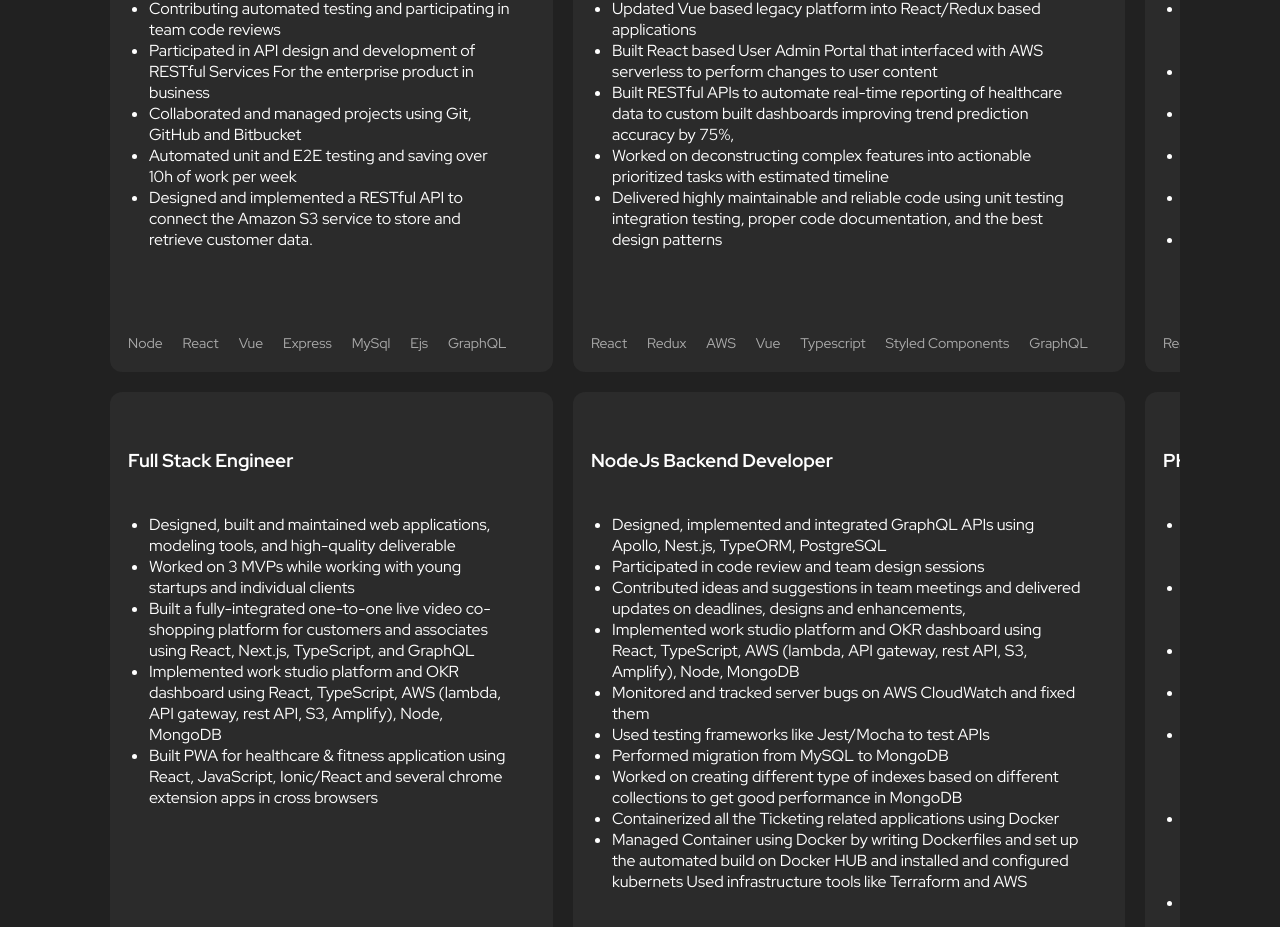
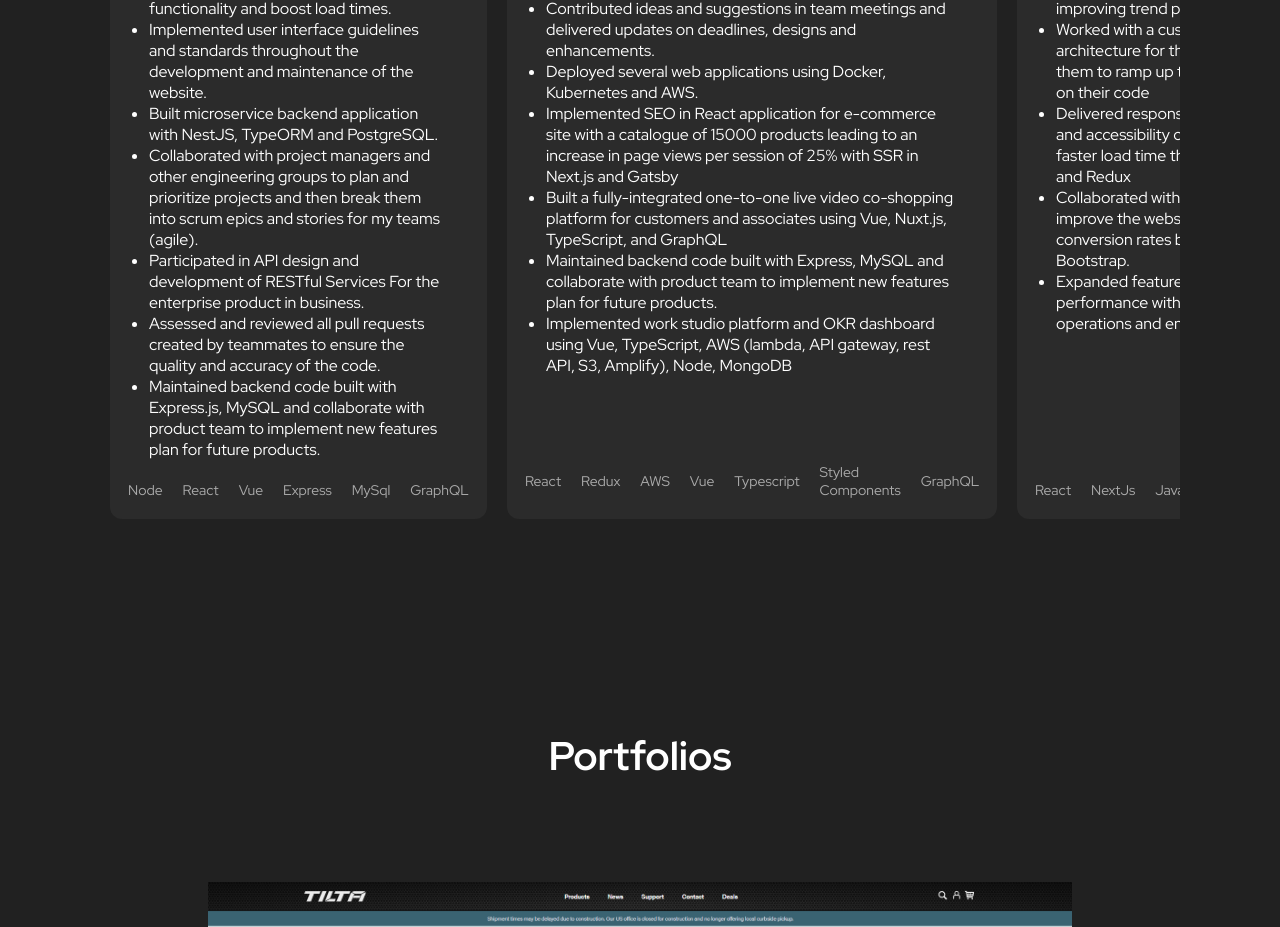
Before and after one commit to meticulousfan/fullstack-portfolio-ca, a React (Create React App) app: page / in a window 1280 px wide. Shown: the part 1870-2797 px from the top of the page. Built offline with nearby package versions, Linux system fonts and the light colour scheme.

Commit message:
update: work experience

```diff
--- a/src/components/Contact/Contact.tsx
+++ b/src/components/Contact/Contact.tsx
@@ -16,10 +16,10 @@ export function Contact() {
       <div className="contacts">
         <div>
           <img src={emailIcon} alt="Email" />
-          <a href="mailto:fayettebetty@gmail.com">fayettebetty@gmail.com</a>
+          <a href="mailto:elithofan@gmail.com">elithofan@gmail.com</a>
         </div>
         <div>
-          <img src={phoneIcon} alt="Email" />
+          <img src={phoneIcon} alt="phone" />
           <a href="tel:+15097792432">(1) 509-7792-432</a>
         </div>
       </div>
--- a/src/components/Experience/Experience.tsx
+++ b/src/components/Experience/Experience.tsx
@@ -35,31 +35,37 @@ export function Experience() {
               </div> */}
             </header>
             <div className="body">
-              <h3>Web development intern</h3>
+              <h3>Full Stack Developer</h3>
               <ul>
                 <li>
-                  Improved the codebase by following software engineering best
-                  practices
+                  Integrated enhancements into web design to improve user
+                  stickiness, smooth functionality and boost load times.
                 </li>
                 <li>
-                  Contributing automated testing and participating in team code
-                  reviews
+                  Implemented user interface guidelines and standards throughout
+                  the development and maintenance of the website.
+                </li>
+                <li>
+                  Built microservice backend application with NestJS, TypeORM
+                  and PostgreSQL.
+                </li>
+                <li>
+                  Collaborated with project managers and other engineering
+                  groups to plan and prioritize projects and then break them
+                  into scrum epics and stories for my teams (agile).
                 </li>
                 <li>
                   Participated in API design and development of RESTful Services
-                  For the enterprise product in business
+                  For the enterprise product in business.
                 </li>
                 <li>
-                  Collaborated and managed projects using Git, GitHub and
-                  Bitbucket
+                  Assessed and reviewed all pull requests created by teammates
+                  to ensure the quality and accuracy of the code.
                 </li>
                 <li>
-                  Automated unit and E2E testing and saving over 10h of work per
-                  week
-                </li>
-                <li>
-                  Designed and implemented a RESTful API to connect the Amazon
-                  S3 service to store and retrieve customer data.
+                  Maintained backend code built with Express.js, MySQL and
+                  collaborate with product team to implement new features plan
+                  for future products.
                 </li>
               </ul>
             </div>
@@ -70,7 +76,6 @@ export function Experience() {
                 <li>Vue</li>
                 <li>Express</li>
                 <li>MySql</li>
-                <li>Ejs</li>
                 <li>GraphQL</li>
               </ul>
             </footer>
@@ -112,33 +117,39 @@ export function Experience() {
               </div> */}
             </header>
             <div className="body">
-              <h3>Full Stack Engineer</h3>
+              <h3>Full Stack Developer</h3>
               <ul>
                 <li>
-                  Worked on building, shipping, and maintaining a single page
-                  application
+                  Built PWA for healthcare & fitness application using Vue,
+                  JavaScript.
                 </li>
                 <li>
-                  Updated Vue based legacy platform into React/Redux based
-                  applications
+                  Contributed ideas and suggestions in team meetings and
+                  delivered updates on deadlines, designs and enhancements.
                 </li>
                 <li>
-                  Built React based User Admin Portal that interfaced with AWS
-                  serverless to perform changes to user content
+                  Deployed several web applications using Docker, Kubernetes and
+                  AWS.
                 </li>
                 <li>
-                  Built RESTful APIs to automate real-time reporting of
-                  healthcare data to custom built dashboards improving trend
-                  prediction accuracy by 75%,
+                  Implemented SEO in React application for e-commerce site with
+                  a catalogue of 15000 products leading to an increase in page
+                  views per session of 25% with SSR in Next.js and Gatsby
                 </li>
                 <li>
-                  Worked on deconstructing complex features into actionable
-                  prioritized tasks with estimated timeline
+                  Built a fully-integrated one-to-one live video co-shopping
+                  platform for customers and associates using Vue, Nuxt.js,
+                  TypeScript, and GraphQL
                 </li>
                 <li>
-                  Delivered highly maintainable and reliable code using unit
-                  testing integration testing, proper code documentation, and
-                  the best design patterns
+                  Maintained backend code built with Express, MySQL and
+                  collaborate with product team to implement new features plan
+                  for future products.
+                </li>
+                <li>
+                  Implemented work studio platform and OKR dashboard using Vue,
+                  TypeScript, AWS (lambda, API gateway, rest API, S3, Amplify),
+                  Node, MongoDB
                 </li>
               </ul>
             </div>
@@ -184,37 +195,32 @@ export function Experience() {
               </div> */}
             </header>
             <div className="body">
-              <h3>Frontend Engineer</h3>
+              <h3>Web developer</h3>
               <ul>
                 <li>
-                  Involved in a real estate project that gives customers the
-                  ability to find perfect apartments
+                  Built RESTful APIs to automate real-time reporting of
+                  healthcare data to custom-built dashboards improving trend
+                  prediction accuracy by 70%
                 </li>
                 <li>
-                  Worked directly with clients to determine pain points in their
-                  jobs and deliver custom solutions to improve their ability to
-                  deliver finished products
+                  Worked with a customer to build a plugin architecture for
+                  their existing software to enable them to ramp up the number
+                  of developers working on their code
                 </li>
                 <li>
-                  Built an application to browse and watch videos using Next.js
-                  and streaming technology
+                  Delivered responsive, cross-browser compatible and
+                  accessibility compliant websites, achieving 17% faster load
+                  time than industry average using React and Redux
                 </li>
                 <li>
-                  Participated in the initial wave of developers learning and
-                  utilizing React and Vue
+                  Collaborated with the UX/UI design teams to improve the
+                  website and applications, increasing conversion rates by 20%
+                  using SASS/SCSS and Bootstrap.
                 </li>
                 <li>
-                  Created a web application which let customers efficiently
-                  browse media and buy them
-                </li>
-                <li>
-                  Collaborated with designers, back-end developers and UX
-                  experts to build, test and improve products
-                </li>
-                <li>
-                  Implemented SSR (server-side rendering) and SSG (static
-                  rendering) on Single Page Applications to increase SEO and
-                  initial page loading speed using Next.js
+                  Expanded features, refined code, and improved performance with
+                  React, producing smoother operations and enhancing user
+                  engagement.
                 </li>
               </ul>
             </div>
@@ -222,245 +228,10 @@ export function Experience() {
               <ul className="tech-list">
                 <li>React</li>
                 <li>NextJs</li>
-                <li>TypeScript</li>
-                <li>SSR</li>
-                <li>GraphQL</li>
+                <li>JavaScript</li>
+                <li>Laravel</li>
+                <li>jQuery</li>
                 <li>Vue/Quasar</li>
-              </ul>
-            </footer>
-          </div>
-        </ScrollAnimation>
-
-        <ScrollAnimation animateIn="flipInX">
-          <div className="project">
-            <header>
-              {/* <svg
-                width="50"
-                xmlns="http://www.w3.org/2000/svg"
-                role="img"
-                viewBox="0 0 24 24"
-                fill="none"
-                stroke="#23ce6b "
-                stroke-width="1"
-                stroke-linecap="round"
-                stroke-linejoin="round"
-              >
-                <title>Folder</title>
-                <path d="M22 19a2 2 0 0 1-2 2H4a2 2 0 0 1-2-2V5a2 2 0 0 1 2-2h5l2 3h9a2 2 0 0 1 2 2z"></path>
-              </svg>
-              <div className="project-links">
-                <a
-                  href="https://joaotulio.vercel.app/"
-                  target="_blank"
-                  rel="noreferrer"
-                >
-                  <img src={externalLinkIcon} alt="Visitar site" />
-                </a>
-              </div> */}
-            </header>
-            <div className="body">
-              <h3>Full Stack Engineer</h3>
-              <ul>
-                <li>
-                  Designed, built and maintained web applications, modeling
-                  tools, and high-quality deliverable
-                </li>
-                <li>
-                  Worked on 3 MVPs while working with young startups and
-                  individual clients
-                </li>
-                <li>
-                  Built a fully-integrated one-to-one live video co-shopping
-                  platform for customers and associates using React, Next.js,
-                  TypeScript, and GraphQL
-                </li>
-                <li>
-                  Implemented work studio platform and OKR dashboard using
-                  React, TypeScript, AWS (lambda, API gateway, rest API, S3,
-                  Amplify), Node, MongoDB
-                </li>
-                <li>
-                  Built PWA for healthcare & fitness application using React,
-                  JavaScript, Ionic/React and several chrome extension apps in
-                  cross browsers
-                </li>
-              </ul>
-            </div>
-            <footer>
-              <ul className="tech-list">
-                <li>React</li>
-                <li>VueJs</li>
-                <li>NestJs</li>
-                <li>GraphQL</li>
-                <li>TypeORM</li>
-                <li>JavaScript</li>
-              </ul>
-            </footer>
-          </div>
-        </ScrollAnimation>
-
-        <ScrollAnimation animateIn="flipInX">
-          <div className="project">
-            <header>
-              {/* <svg
-                width="50"
-                xmlns="http://www.w3.org/2000/svg"
-                role="img"
-                viewBox="0 0 24 24"
-                fill="none"
-                stroke="#23ce6b "
-                stroke-width="1"
-                stroke-linecap="round"
-                stroke-linejoin="round"
-              >
-                <title>Folder</title>
-                <path d="M22 19a2 2 0 0 1-2 2H4a2 2 0 0 1-2-2V5a2 2 0 0 1 2-2h5l2 3h9a2 2 0 0 1 2 2z"></path>
-              </svg>
-              <div className="project-links">
-                <a
-                  href="https://github.com/joaotuliojt/dtmoney-trilha-reactjs"
-                  target="_blank"
-                  rel="noreferrer"
-                >
-                  <img src={githubIcon} alt="Visitar site" />
-                </a>
-              </div> */}
-            </header>
-            <div className="body">
-              <h3>NodeJs Backend Developer</h3>
-              <ul>
-                <li>
-                  Designed, implemented and integrated GraphQL APIs using
-                  Apollo, Nest.js, TypeORM, PostgreSQL
-                </li>
-                <li>Participated in code review and team design sessions</li>
-                <li>
-                  Contributed ideas and suggestions in team meetings and
-                  delivered updates on deadlines, designs and enhancements,
-                </li>
-                <li>
-                  Implemented work studio platform and OKR dashboard using
-                  React, TypeScript, AWS (lambda, API gateway, rest API, S3,
-                  Amplify), Node, MongoDB
-                </li>
-                <li>
-                  Monitored and tracked server bugs on AWS CloudWatch and fixed
-                  them
-                </li>
-                <li>Used testing frameworks like Jest/Mocha to test APIs</li>
-                <li>Performed migration from MySQL to MongoDB</li>
-                <li>
-                  Worked on creating different type of indexes based on
-                  different collections to get good performance in MongoDB
-                </li>
-                <li>
-                  Containerized all the Ticketing related applications using
-                  Docker
-                </li>
-                <li>
-                  Managed Container using Docker by writing Dockerfiles and set
-                  up the automated build on Docker HUB and installed and
-                  configured kubernets Used infrastructure tools like Terraform
-                  and AWS
-                </li>
-              </ul>
-            </div>
-            <footer>
-              <ul className="tech-list">
-                <li>React</li>
-                <li>Vue</li>
-                <li>NodeJs</li>
-                <li>Express</li>
-                <li>Jest/Mocha</li>
-                <li>MySQL/MongoDB</li>
-                <li>Docker</li>
-              </ul>
-            </footer>
-          </div>
-        </ScrollAnimation>
-
-        <ScrollAnimation animateIn="flipInX">
-          <div className="project">
-            <header>
-              {/* <svg
-                width="50"
-                xmlns="http://www.w3.org/2000/svg"
-                role="img"
-                viewBox="0 0 24 24"
-                fill="none"
-                stroke="#23ce6b "
-                stroke-width="1"
-                stroke-linecap="round"
-                stroke-linejoin="round"
-              >
-                <title>Folder</title>
-                <path d="M22 19a2 2 0 0 1-2 2H4a2 2 0 0 1-2-2V5a2 2 0 0 1 2-2h5l2 3h9a2 2 0 0 1 2 2z"></path>
-              </svg>
-              <div className="project-links">
-                <a
-                  href="https://github.com/joaotuliojt/dv-musica-library-page"
-                  target="_blank"
-                  rel="noreferrer"
-                >
-                  <img src={githubIcon} alt="Visitar site" />
-                </a>
-                <a
-                  href="https://joaotuliojt.github.io/dv-musica-library-page/"
-                  target="_blank"
-                  rel="noreferrer"
-                >
-                  <img src={externalLinkIcon} alt="Visitar site" />
-                </a>
-              </div> */}
-            </header>
-            <div className="body">
-              <h3>PHP/Laravel Developer</h3>
-              <ul>
-                <li>
-                  Developed an internal web-based PHP ERP system using Laravel
-                  MVC framework to manage all the internal business aspects
-                </li>
-                <li>
-                  Built PHP applications to meet product requirements and
-                  satisfy use cases using MVC architecture, Laravel Framework
-                  and Drupal CMS
-                </li>
-                <li>
-                  Developed user interface using PHP, Laravel, bootstrap, AJAX,
-                  HTML, CSS
-                </li>
-                <li>
-                  Designed and coded application components using PHP, MySQL,
-                  AngularJS, JSON, REST and Bootstrap
-                </li>
-                <li>
-                  Created web-based calculators using PHP, jQuery, and Ajax to
-                  show return on investment and savings. These calculators
-                  included custom graph integration and localization with
-                  translations and currency conversions.
-                </li>
-                <li>
-                  Developed internal Laravel application to track customer's
-                  shipment history and to customize every shipment to individual
-                  customers based on their profile selections and previous
-                  orders
-                </li>
-                <li>
-                  Developed REST API using Laravel which servers the angular
-                  application
-                </li>
-              </ul>
-            </div>
-            <footer>
-              <ul className="tech-list">
-                <li>Html</li>
-                <li>CSS</li>
-                <li>PHP</li>
-                <li>Laravel</li>
-                <li>MySQL</li>
-                <li>Angular</li>
-                <li>Ajax</li>
-                <li>JQuery</li>
               </ul>
             </footer>
           </div>
```
